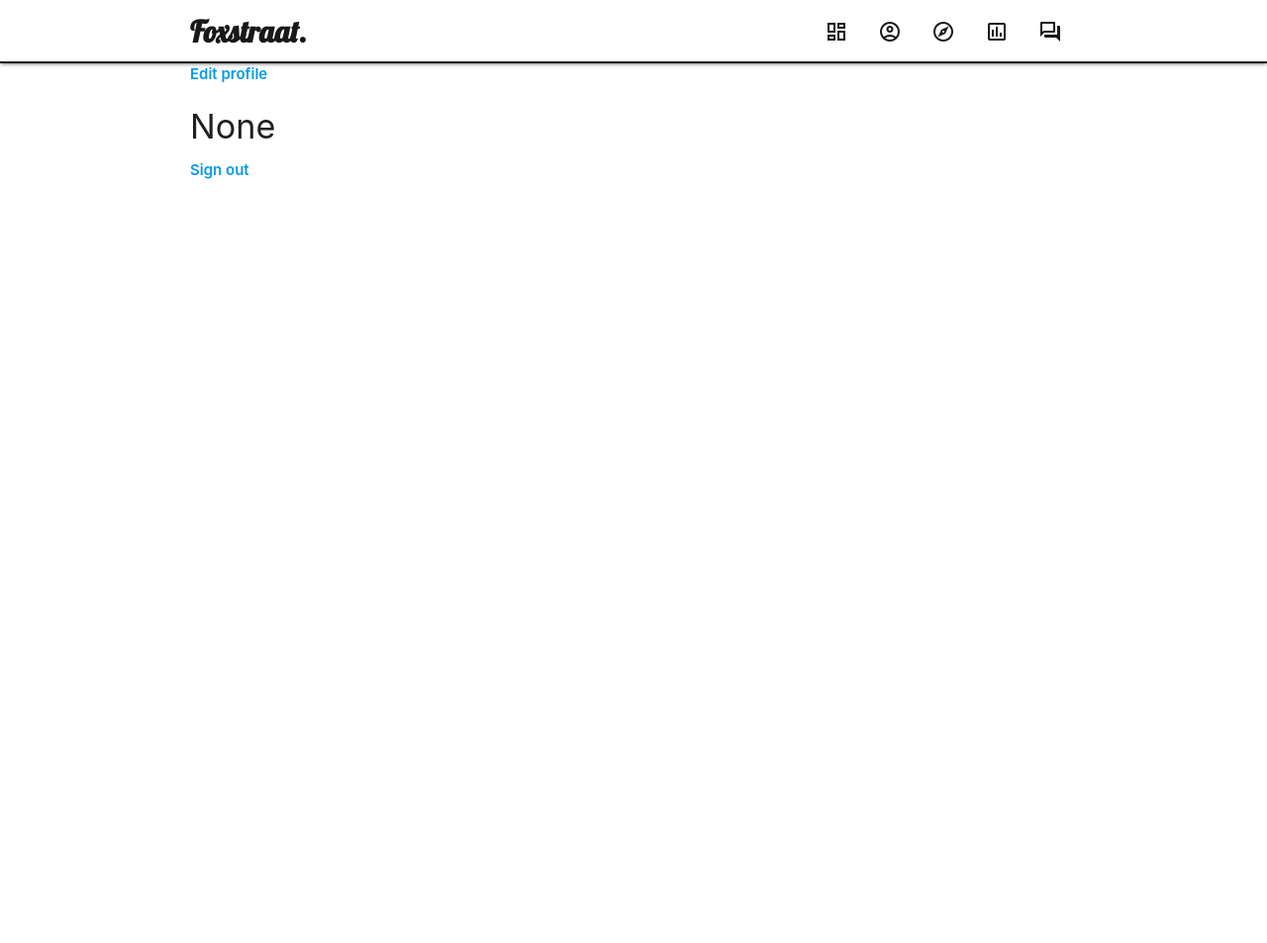
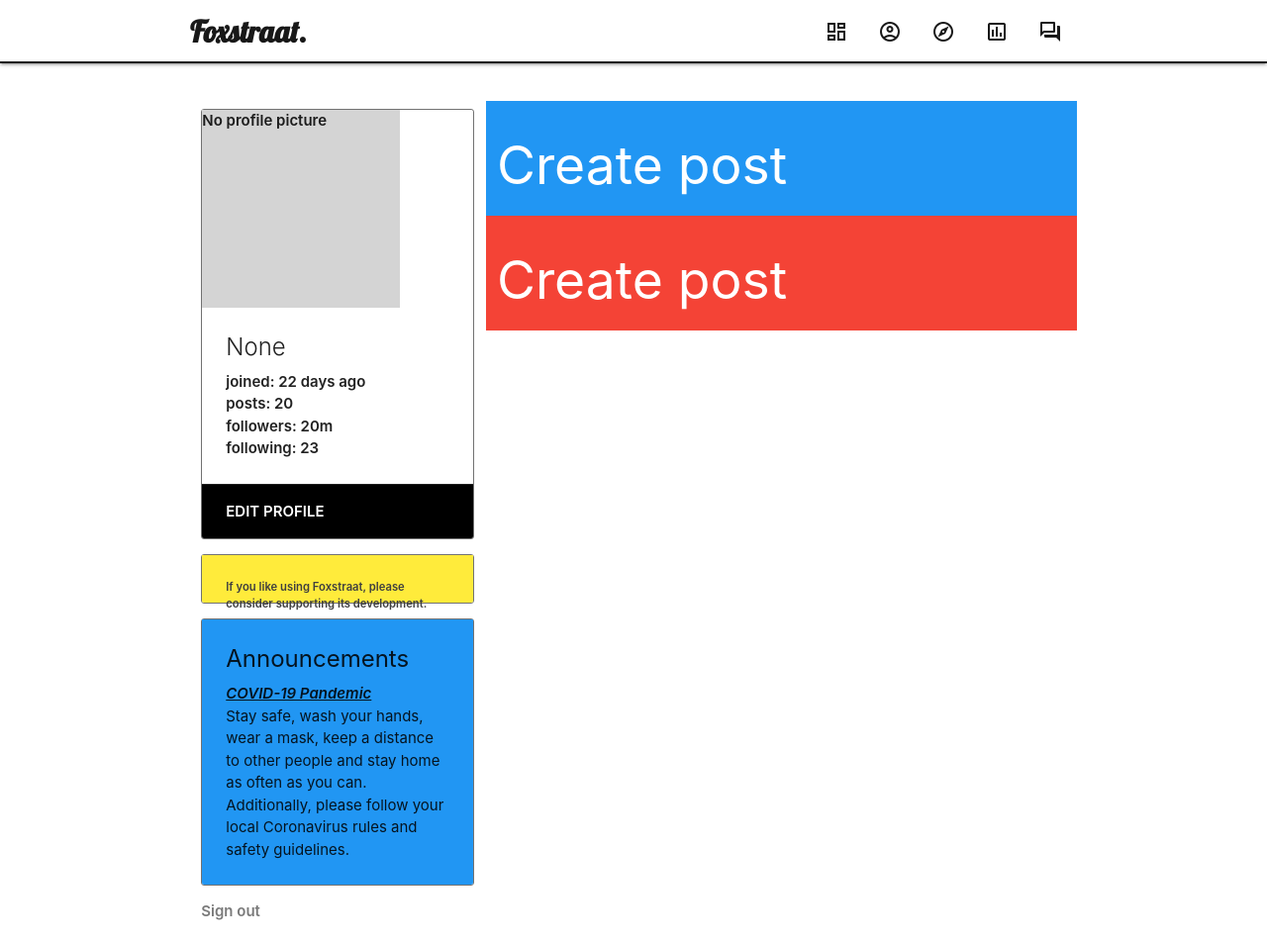
Before and after one commit to KeloDraken/foxstraat, a Django app: page /u/dashboard/ in a window 1280 px wide. Shown: the whole page at 99% size. Before the commit the page ends 181 px from the top, so only its background shows below. Run offline with Django 3.2, Linux system fonts and the light colour scheme; a user stored in the database is signed in; parts of the project's set-up code (start-up, migrations or seed data) failed here and were passed over.

Commit message:
Finish left column of dashboard

```diff
--- a/core/accounts/views.py
+++ b/core/accounts/views.py
@@ -64,7 +64,7 @@
     context = {
         'user': user
     }
-    return render(request, 'views/accounts/dashboard/dashboard.html', context)
+    return render(request, 'views/dashboard/dashboard.html', context)
 
 
 def get_user_profile(request, username):
--- a/templates/views/accounts/dashboard/dashboard.html
+++ /dev/null
@@ -1,29 +0,0 @@
-{% extends 'base.html' %}
-{% block title %}Foxstraat - {{ user.username }}'s dashboard{% endblock %}
-
-{% block body %}
-
-{% include 'components/navbar.html' %}
-
-{% if messages %}
-<div class="container center">
-    {% for message in messages %}
-    {% if message.tags == 'error' %}
-    <div class="red white-text">{{ message }}</div>
-    {% elif message.tags == 'success' %}
-    <div class="green white-text">
-        {{ message }}
-    </div>
-    {% endif %}
-    {% endfor %}
-</div>
-<br>
-{% endif %}
-<div class="container">
-    <a href="{% url 'accounts:edit-user-profile' %}">Edit profile</a>
-    <h4>{{ user.display_name }}</h4>
-
-
-    <a href="{% url 'accounts:user-logout' %}">Sign out</a>
-</div>
-{% endblock %}
--- a/templates/views/accounts/user_profile.html
+++ b/templates/views/accounts/user_profile.html
@@ -44,7 +44,6 @@
             </div>
             <div class="col-8">
                 <h1>Profile content</h1>
-                <a href="{% url 'bulletin:create-bulletin' %}">Add post</a>
             </div>
         </div>
     </div>
--- /dev/null
+++ b/templates/views/dashboard/dashboard.html
@@ -0,0 +1,148 @@
+{% extends 'base.html' %}
+{% block title %}Foxstraat - {{ user.username }}'s dashboard{% endblock %}
+
+{% block styles %}
+<style>
+    .content-container {
+        margin-top: 3%;
+    }
+
+    .image {
+        margin-top: 3%;
+
+    }
+
+    .card {
+        border: 1px solid #727272;
+        border-radius: 3px;
+    }
+
+    .image_placeholder {
+        height: 200px;
+        width: 200px;
+        background-color: rgb(212, 212, 212);
+    }
+
+    .sign-out {
+        color: rgb(122, 122, 122);
+    }
+
+    .announcement-title {
+        margin-bottom: 1rem !important;
+        text-decoration: underline;
+    }
+
+    .announcement-body {
+        font-weight: 400 !important;
+    }
+
+    .support {
+        margin-bottom: 5%;
+        color: rgb(63, 63, 63);
+    }
+</style>
+{% endblock %}
+
+{% block body %}
+
+
+
+{% include 'components/navbar.html' %}
+
+{% if messages %}
+<div class="container center">
+    {% for message in messages %}
+    {% if message.tags == 'error' %}
+    <div class="red white-text">{{ message }}</div>
+    {% elif message.tags == 'success' %}
+    <div class="green white-text">
+        {{ message }}
+    </div>
+    {% endif %}
+    {% endfor %}
+</div>
+<br>
+{% endif %}
+<div class="container content-container">
+    <div class="row">
+        <div class="col s4">
+            <!-- User details section -->
+            <div class="card z-depth-0">
+                <div class="card-image">
+                    {% if user.profile_pic %}
+                    <img src="{{ user.profile_pic.url }}">
+                    {% else %}
+                    <div class="image_placeholder">No profile picture</div>
+                    {% endif %}
+                </div>
+                <div class="card-content">
+                    <span class="card-title">{{ user.display_name }}</span>
+                    <p>
+                        joined: 22 days ago <br>
+                        posts: 20 <br>
+                        followers: 20m <br>
+                        following: 23
+                    </p>
+                </div>
+                <div class="black card-action">
+                    <a class="white-text" href="{% url 'accounts:edit-user-profile' %}">Edit profile</a>
+                </div>
+
+            </div>
+            <!-- user details section ends -->
+
+
+            <!-- Site info section -->
+            <div class="card z-depth-0">
+                <div class="yellow card-content">
+                    <p>
+                        <small class="left support">
+                            If you like using Foxstraat, please consider supporting its development. <br>
+                            <script type='text/javascript'
+                                src='https://storage.ko-fi.com/cdn/widget/Widget_2.js'></script>
+                            <script
+                                type='text/javascript'>kofiwidget2.init('Support Me', '#000000', 'Y8Y31URML'); kofiwidget2.draw();</script>
+                        </small>
+                    </p>
+                </div>
+            </div>
+            <!-- site info section ends -->
+            <!-- foxstraat announcements section -->
+            <div class="card z-depth-0">
+                <div class="blue card-content">
+                    <span class="card-title"><b>Announcements</b></span>
+                    <p class="announcement-body">
+                        <em class="announcement-title">COVID-19 Pandemic</em>
+                        <br>
+                        Stay safe, wash your hands, wear a mask, keep a distance to other people and stay home as often
+                        as you can. Additionally, please follow your local Coronavirus rules and safety guidelines.
+                    </p>
+                </div>
+            </div>
+            <!-- foxstraat announcements section ends -->
+            <div class="info">
+                <a class="sign-out" href="{% url 'accounts:user-logout' %}">Sign out</a>
+            </div>
+
+
+        </div>
+
+
+
+
+
+
+        <a title="Add a post to bulletin" href="{% url 'bulletin:create-bulletin' %}">
+            <div class="blue col s8">
+                <h2 class="white-text">Create post</h2>
+            </div>
+        </a>
+
+        <a title="Add a post to bulletin" href="{% url 'bulletin:create-bulletin' %}">
+            <div class="red col s8">
+                <h2 class="white-text">Create post</h2>
+            </div>
+        </a>
+    </div>
+</div>
+{% endblock %}
```
Also changed, not shown: templates/components/accounts/user_basic_details.html (+4 -4 lines), db.sqlite3.
